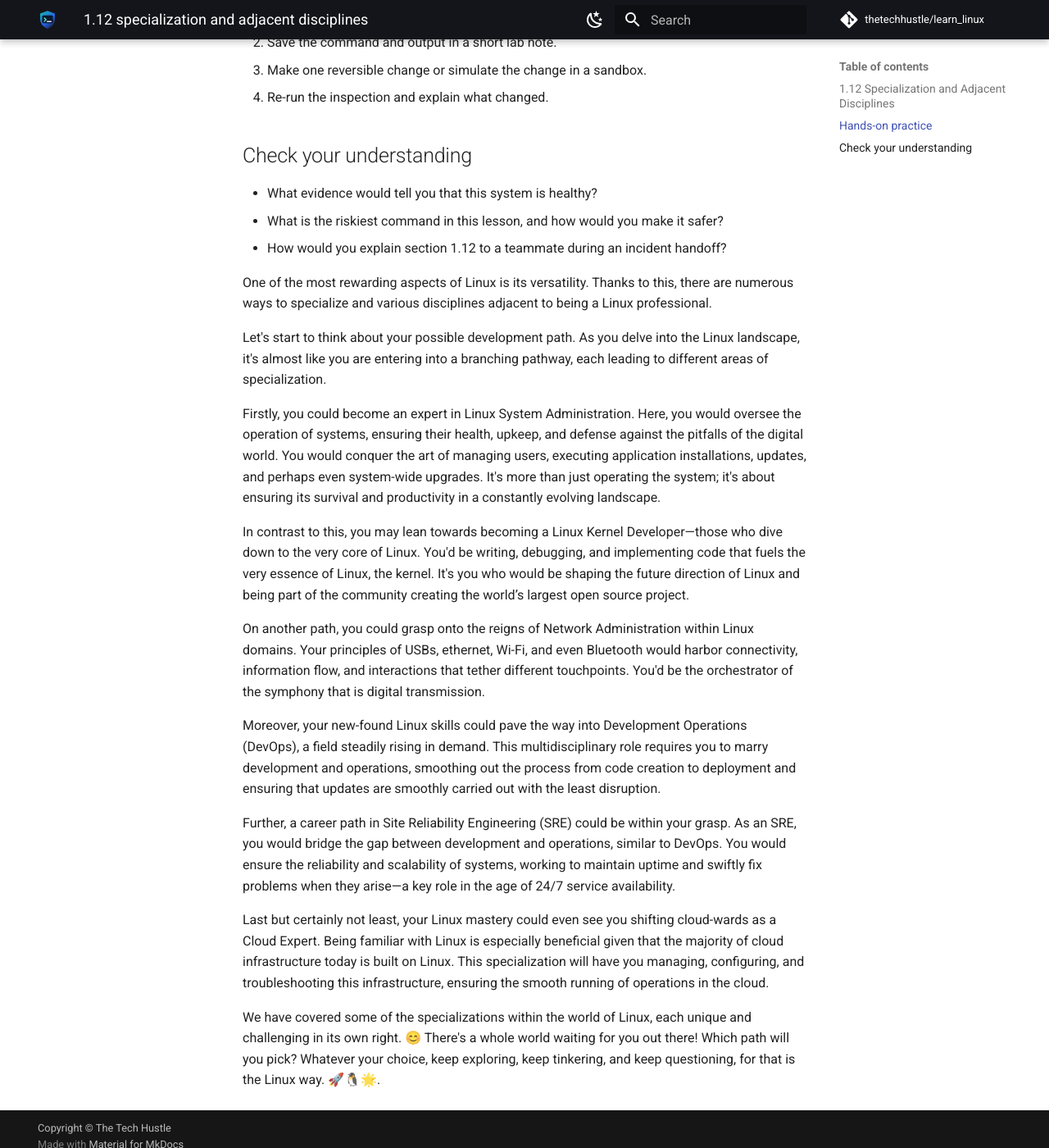
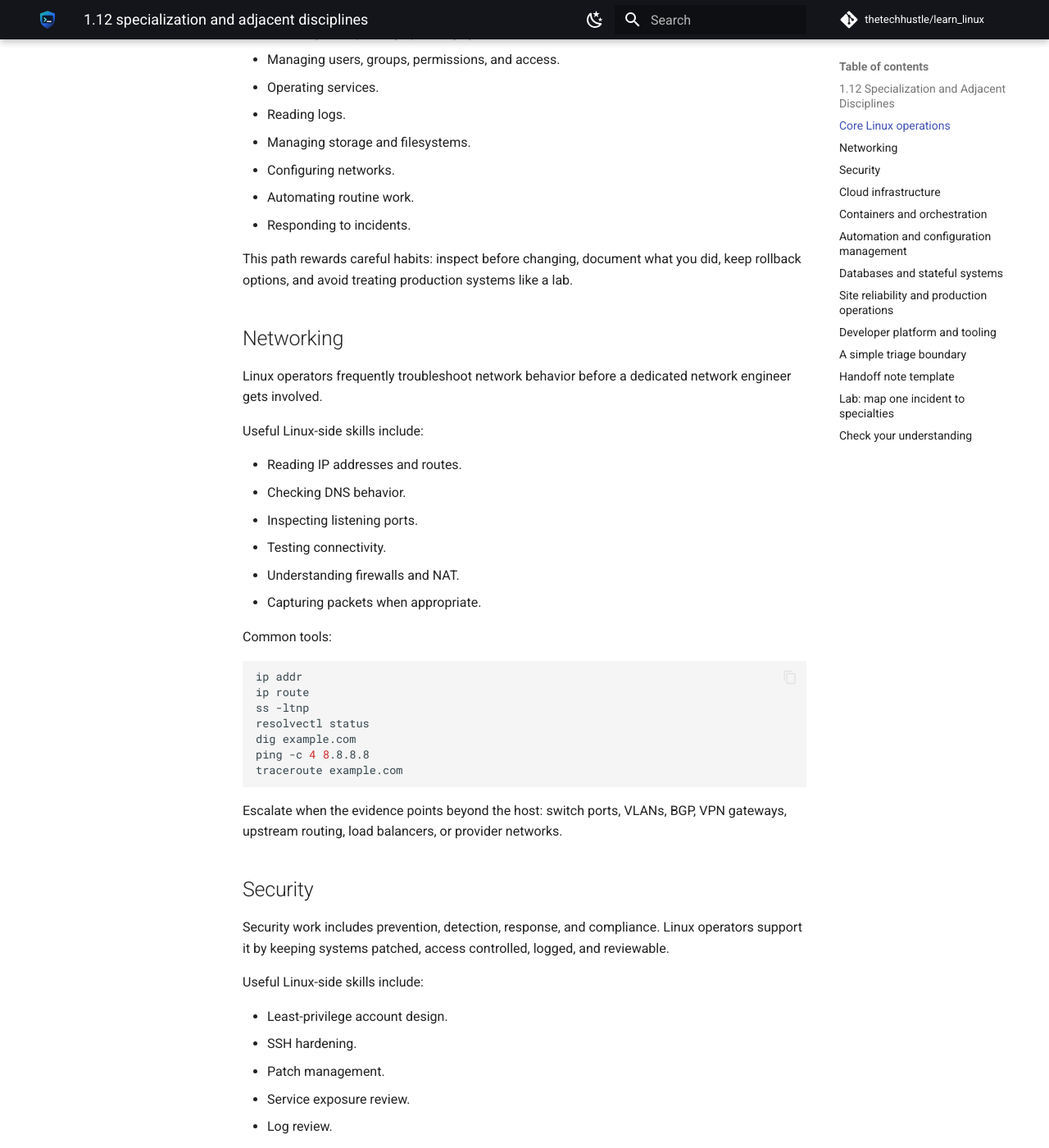
Before and after one commit to thetechhustle/learn_linux, an MkDocs documentation site: the page built from docs/lessons/01_where_to_start/1.12_specialization_and_adjacent_disciplines.md, in a window 1280 px wide and 1400 px high, scrolled down 821 px. Shown: the whole window at 82% size. Built offline with MkDocs 1.6.1 and Material for MkDocs 9.7.7, drawn with Linux system fonts in a browser that asks for light colours; comment, search, counter and statistics services are not loaded; some of the changed text lies outside the part shown.

Commit message:
Improve Chapter 01 specialization lesson (#311)
Co-authored-by: Jules <jules@teamdorlus.com>

````diff
--- a/docs/lessons/01_where_to_start/1.12_specialization_and_adjacent_disciplines.md
+++ b/docs/lessons/01_where_to_start/1.12_specialization_and_adjacent_disciplines.md
@@ -1,48 +1,308 @@
 ## 1.12 Specialization and Adjacent Disciplines
 
-
+Linux administration is not one job. It is a foundation that connects many
+disciplines: infrastructure, networking, security, automation, databases,
+cloud platforms, containers, reliability engineering, and developer tooling.
+You do not need to master every specialty at once, but you do need to recognize
+where your work ends, where another specialist should join, and what evidence
+to hand them.
 
 !!! abstract "What you will learn"
-    - Explain where **1.12 Specialization and Adjacent Disciplines** fits in day-to-day Linux operations.
-    - Use current Linux tooling to inspect, change, and verify the relevant system behavior.
-    - Connect the concept to a real operational scenario: a first-week junior admin onboarding into a small cloud team.
-
-!!! example "Field story"
-    Imagine a first-week junior admin onboarding into a small cloud team. Your job is not to memorize a command; it is to build a short evidence trail, choose a low-risk change, and prove whether the system improved.
+    - Identify common Linux specialization paths.
+    - Explain how adjacent disciplines depend on Linux fundamentals.
+    - Decide when to solve a problem yourself and when to escalate.
+    - Create a useful handoff note for another technical specialty.
 
 !!! success "Operator principle"
-    Identify the OS, distribution, support window, and package source before changing anything.
+    A good Linux operator does not pretend every problem is "just Linux."
+    Build enough range to triage clearly, then involve the right specialist
+    with useful evidence.
 
-## Hands-on practice
+## Core Linux operations
 
-Run these on a disposable VM, container, or lab machine unless the lesson explicitly says otherwise.
+System administration is the center of gravity for this book. It includes:
 
-1. Inspect the current state with a read-only command related to this topic.
-2. Save the command and output in a short lab note.
-3. Make one reversible change or simulate the change in a sandbox.
-4. Re-run the inspection and explain what changed.
+- Installing and updating operating systems.
+- Managing users, groups, permissions, and access.
+- Operating services.
+- Reading logs.
+- Managing storage and filesystems.
+- Configuring networks.
+- Automating routine work.
+- Responding to incidents.
+
+This path rewards careful habits: inspect before changing, document what you
+did, keep rollback options, and avoid treating production systems like a lab.
+
+## Networking
+
+Linux operators frequently troubleshoot network behavior before a dedicated
+network engineer gets involved.
+
+Useful Linux-side skills include:
+
+- Reading IP addresses and routes.
+- Checking DNS behavior.
+- Inspecting listening ports.
+- Testing connectivity.
+- Understanding firewalls and NAT.
+- Capturing packets when appropriate.
+
+Common tools:
+
+```bash
+ip addr
+ip route
+ss -ltnp
+resolvectl status
+dig example.com
+ping -c 4 8.8.8.8
+traceroute example.com
+```
+
+Escalate when the evidence points beyond the host: switch ports, VLANs, BGP,
+VPN gateways, upstream routing, load balancers, or provider networks.
+
+## Security
+
+Security work includes prevention, detection, response, and compliance. Linux
+operators support it by keeping systems patched, access controlled, logged, and
+reviewable.
+
+Useful Linux-side skills include:
+
+- Least-privilege account design.
+- SSH hardening.
+- Patch management.
+- Service exposure review.
+- Log review.
+- File integrity and permission review.
+- Basic incident preservation.
+
+Common tools:
+
+```bash
+sudo -l
+ss -ltnp
+find / -perm -4000 -type f 2>/dev/null
+journalctl --since "1 hour ago"
+last
+```
+
+Escalate quickly for suspected compromise, credential exposure, regulated data,
+legal hold, or anything that may require forensic preservation. Do not "clean
+up" evidence before the right people see it.
+
+## Cloud infrastructure
+
+Most cloud compute still runs Linux somewhere. Cloud work adds a control plane
+around the host.
+
+Useful Linux-side skills include:
+
+- Boot and initialization logs.
+- Package and service state.
+- Disk and filesystem growth.
+- Agent health.
+- Network interface and route inspection.
+- Understanding where local config ends and cloud config begins.
+
+Cloud-adjacent topics include:
+
+- IAM and instance roles.
+- VPCs, subnets, security groups, and routes.
+- Block storage and snapshots.
+- Load balancers.
+- Managed databases.
+- Metrics, logs, and alarms.
+- Cost controls.
+
+Escalate when the problem involves identity policies, provider limits, account
+billing, managed-service behavior, or shared cloud networking.
+
+## Containers and orchestration
+
+Containers package processes and dependencies, but the host still matters.
+Container orchestration adds scheduling, service discovery, networking, storage,
+and rollout behavior.
+
+Useful Linux-side skills include:
+
+- Process and resource inspection.
+- Filesystem and mount understanding.
+- Network namespaces and ports.
+- Log collection.
+- Service health checks.
+- Image and runtime trust.
+
+Common tools:
+
+```bash
+docker ps
+docker logs CONTAINER
+docker inspect CONTAINER
+kubectl get pods -A
+kubectl describe pod POD
+```
+
+Escalate when the issue involves cluster scheduling, admission policy, service
+mesh behavior, persistent-volume claims, or production rollout strategy.
+
+## Automation and configuration management
+
+Automation turns repeatable operations into code. It also turns bad assumptions
+into repeatable outages if used carelessly.
+
+Useful Linux-side skills include:
+
+- Knowing the desired state before writing automation.
+- Testing changes on disposable or lower-risk systems.
+- Making tasks idempotent.
+- Separating secrets from code.
+- Recording manual exceptions.
+
+Common tools and patterns:
+
+- Shell scripts for small local tasks.
+- Ansible, Salt, Puppet, or Chef for configuration management.
+- Terraform, Pulumi, or OpenTofu for infrastructure provisioning.
+- CI jobs for repeatable checks.
+
+Escalate when automation affects many hosts, changes security posture, rotates
+secrets, rewrites network policy, or touches production deployment paths.
+
+## Databases and stateful systems
+
+Databases run on Linux, but database reliability is its own specialty.
+
+Linux operators should understand:
+
+- Disk capacity and latency.
+- Memory pressure.
+- Process limits.
+- Backup storage.
+- Service startup and logs.
+- Basic network listener checks.
+
+Common host-side checks:
+
+```bash
+df -h
+free -h
+iostat -xz 1 5
+systemctl status postgresql --no-pager
+ss -ltnp
+```
+
+Escalate to a database specialist for query plans, replication lag, schema
+changes, backup restore strategy, corruption, and data-retention risk.
+
+## Site reliability and production operations
+
+Site reliability engineering connects Linux operations to service promises.
+The focus is not only whether a host is running, but whether users can rely on
+the service.
+
+Useful Linux-side skills include:
+
+- Defining symptoms clearly.
+- Reading metrics and logs.
+- Understanding saturation, errors, latency, and traffic.
+- Making reversible changes.
+- Writing incident notes.
+- Separating mitigation from root-cause analysis.
+
+Escalate when a change affects error budgets, incident command, customer
+communications, release policy, or cross-team service ownership.
+
+## Developer platform and tooling
+
+Many developer-experience problems are Linux operations problems in disguise:
+slow builds, broken dependency installs, missing tools, permission problems,
+container issues, and CI runner failures.
+
+Useful Linux-side skills include:
+
+- Shell environment inspection.
+- Package and language runtime management.
+- Filesystem permissions.
+- Container and VM basics.
+- CI log reading.
+
+Escalate when the issue belongs to build-system ownership, language ecosystem
+policy, release engineering, or product delivery timelines.
+
+## A simple triage boundary
+
+Use this rule when you are unsure:
+
+```text
+Can I prove the problem is local to this Linux host?
+
+Yes:
+  Continue with careful local troubleshooting.
+
+No:
+  Gather host evidence and involve the adjacent owner.
+
+Not sure:
+  Do one more read-only check, then write a handoff note.
+```
+
+The goal is not to avoid responsibility. The goal is to bring the right
+evidence to the right person.
+
+## Handoff note template
+
+Use a short, concrete handoff when another specialty should join:
+
+```text
+Problem:
+  API latency increased after 14:20 UTC.
+
+Linux host evidence:
+  Load average: normal.
+  CPU steal: 0%.
+  Memory: 70% used, no swap pressure.
+  Disk: /var at 82%, no obvious I/O wait.
+  Network: service listens on 0.0.0.0:8443; DNS resolves correctly.
+
+What changed:
+  Deployment completed at 14:12 UTC.
+
+Why I am escalating:
+  Host checks do not show local saturation. Need application and database
+  investigation.
+
+Suggested next owner:
+  Application team plus database owner.
+```
+
+This is more useful than "server looks fine."
+
+## Lab: map one incident to specialties
+
+Pick this scenario:
+
+```text
+A web application is slow after a release.
+```
+
+Write a triage note with:
+
+1. Three Linux host checks you would run first.
+2. One networking question.
+3. One database question.
+4. One application or release question.
+5. The point where you would escalate and to whom.
+
+Run only read-only commands in your lab environment.
 
 ## Check your understanding
 
-- What evidence would tell you that this system is healthy?
-- What is the riskiest command in this lesson, and how would you make it safer?
-- How would you explain section 1.12 to a teammate during an incident handoff?
-
-
-One of the most rewarding aspects of Linux is its versatility. Thanks to this, there are numerous ways to specialize and various disciplines adjacent to being a Linux professional.
-
-Let's start to think about your possible development path. As you delve into the Linux landscape, it's almost like you are entering into a branching pathway, each leading to different areas of specialization.
-
-Firstly, you could become an expert in Linux System Administration. Here, you would oversee the operation of systems, ensuring their health, upkeep, and defense against the pitfalls of the digital world. You would conquer the art of managing users, executing application installations, updates, and perhaps even system-wide upgrades. It's more than just operating the system; it's about ensuring its survival and productivity in a constantly evolving landscape.
-
-In contrast to this, you may lean towards becoming a Linux Kernel Developer—those who dive down to the very core of Linux. You'd be writing, debugging, and implementing code that fuels the very essence of Linux, the kernel. It's you who would be shaping the future direction of Linux and being part of the community creating the world’s largest open source project.
-
-On another path, you could grasp onto the reigns of Network Administration within Linux domains. Your principles of USBs, ethernet, Wi-Fi, and even Bluetooth would harbor connectivity, information flow, and interactions that tether different touchpoints. You'd be the orchestrator of the symphony that is digital transmission.
-
-Moreover, your new-found Linux skills could pave the way into Development Operations (DevOps), a field steadily rising in demand. This multidisciplinary role requires you to marry development and operations, smoothing out the process from code creation to deployment and ensuring that updates are smoothly carried out with the least disruption.
-
-Further, a career path in Site Reliability Engineering (SRE) could be within your grasp. As an SRE, you would bridge the gap between development and operations, similar to DevOps. You would ensure the reliability and scalability of systems, working to maintain uptime and swiftly fix problems when they arise—a key role in the age of 24/7 service availability.
-
-Last but certainly not least, your Linux mastery could even see you shifting cloud-wards as a Cloud Expert. Being familiar with Linux is especially beneficial given that the majority of cloud infrastructure today is built on Linux. This specialization will have you managing, configuring, and troubleshooting this infrastructure, ensuring the smooth running of operations in the cloud.
-
-We have covered some of the specializations within the world of Linux, each unique and challenging in its own right. 😊 There's a whole world waiting for you out there! Which path will you pick? Whatever your choice, keep exploring, keep tinkering, and keep questioning, for that is the Linux way. 🚀🐧🌟.
+- Why is Linux administration a foundation rather than a single isolated job?
+- What evidence should a Linux operator collect before escalating a network
+  problem?
+- Why should suspected compromise be escalated before cleanup?
+- How do cloud control planes change Linux troubleshooting?
+- What makes a handoff note useful to another specialist?
````
